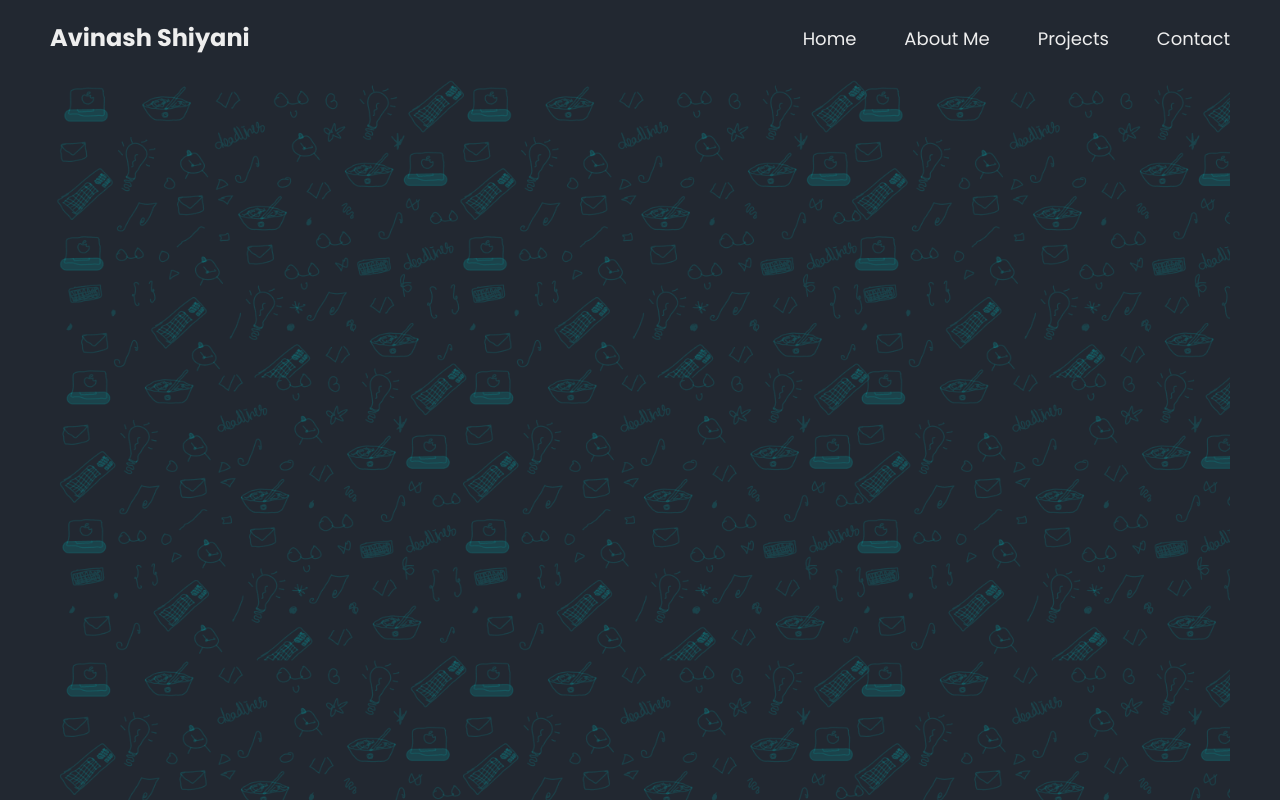
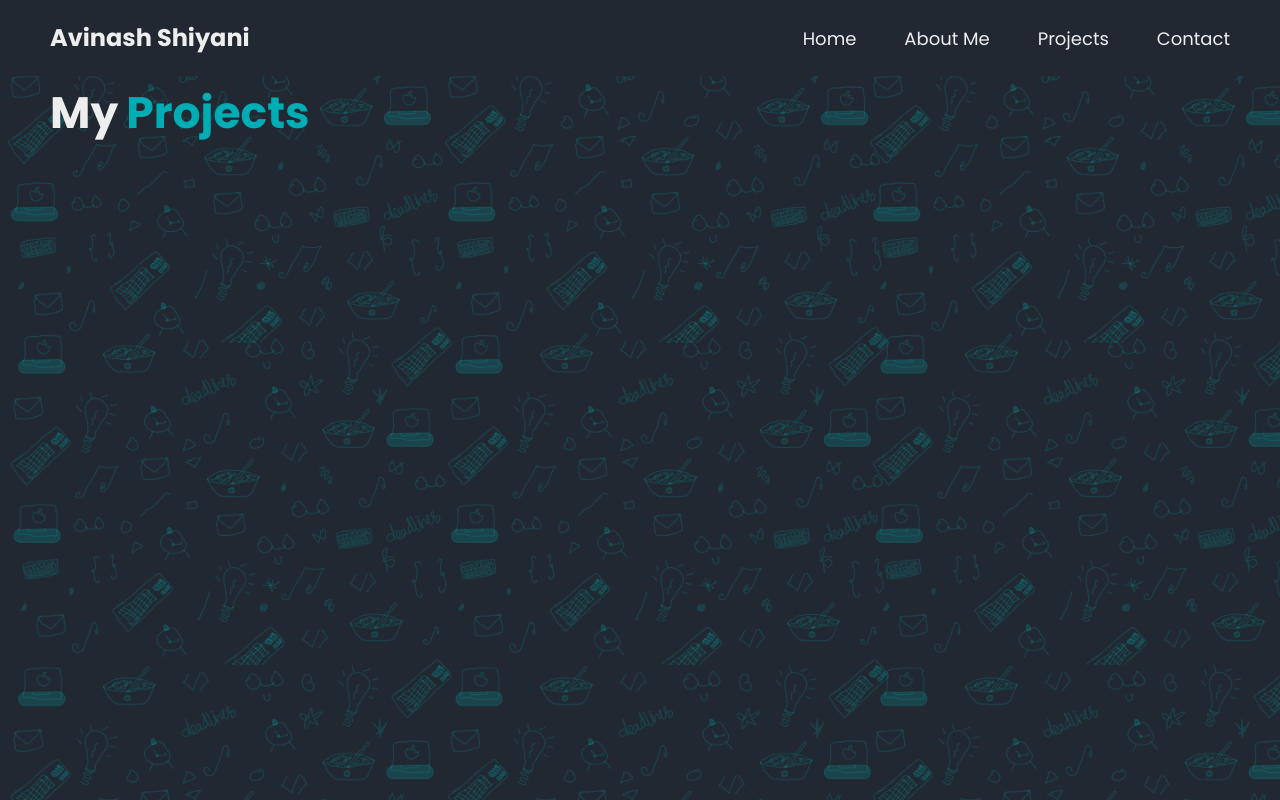
Before and after one commit to Avinashshiyani/Portfolio, a React (Vite) app: page /projects in a window 1280 px wide. Shown: the top 800 px of the page. Built offline with nearby package versions, Linux system fonts and the light colour scheme.

Commit message:
Project Page InnerSetUp

```diff
--- a/src/App.jsx
+++ b/src/App.jsx
@@ -10,7 +10,7 @@ import Projects from "./Components/Projects";
 
 const App = () => {
   return (
-    <div className=" grid  px-[50px] max-w-screen-2xl mx-auto">
+    <div className=" grid relative px-[50px] max-w-screen-2xl mx-auto">
       <Path>
         <Navbar />
         <Routes>
--- a/src/Components/Navbar.jsx
+++ b/src/Components/Navbar.jsx
@@ -3,7 +3,7 @@ import { Link } from "react-router-dom";
 
 const Navbar = () => {
   return (
-    <div className="flex justify-between py-[20px]">
+    <div className="flex justify-between py-[20px] fixed z-10 w-full px-[50px] bg-primary">
       <div className="flex items-center text-white font-bold text-[24px] text-nowrap">
         Avinash Shiyani
       </div>
--- a/src/Components/Projects.jsx
+++ b/src/Components/Projects.jsx
@@ -1,10 +1,24 @@
 import React from "react";
 import ProjectPage from "../assets/projectpage.png";
+import LandingPageOne from "../assets/landingPageOne.png";
 
 const Projects = () => {
   return (
-    <div className="flex items-center justify-center relative">
-      <img src={ProjectPage} alt="" className="h-screen w-screen" />
+    <div className="grid justify-center absolute ">
+      {/* image div */}
+      <div className="flex justify-center items-center">
+        <img src={ProjectPage} alt="" className="h-fit" />
+      </div>
+      {/* my project div */}
+      <div className="grid absolute mt-[80px] px-[50px]">
+        <div className="flex font-bold text-[44px] space-x-2">
+          <span className="text-white">My</span>
+          <span className="text-secondary">Projects</span>
+        </div>
+        {/* <div className="px-[40px] py-[40px] flex items-center justify-center backdrop-blur-[50px]">
+          <img src={LandingPageOne} alt="" />
+        </div> */}
+      </div>
     </div>
   );
 };
```
Also changed, not shown: src/assets/landingPageOne.png (added).
